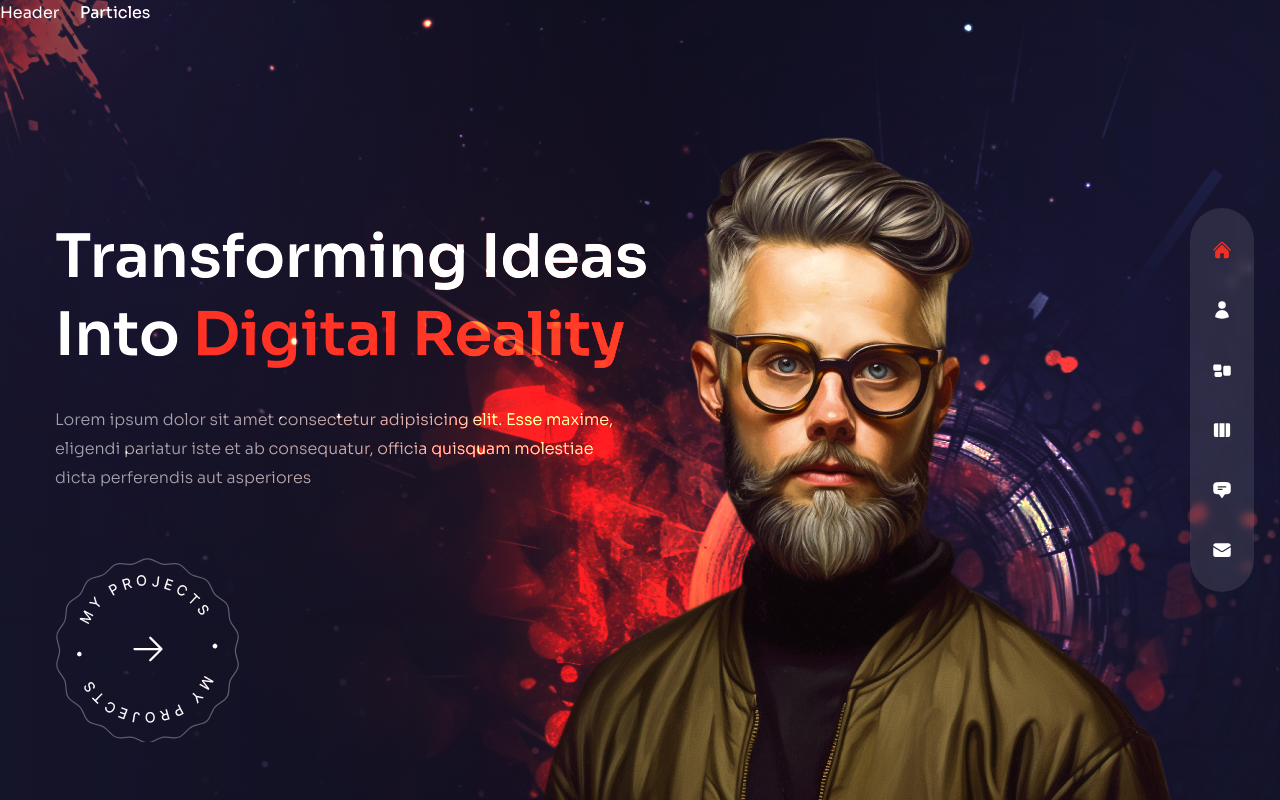
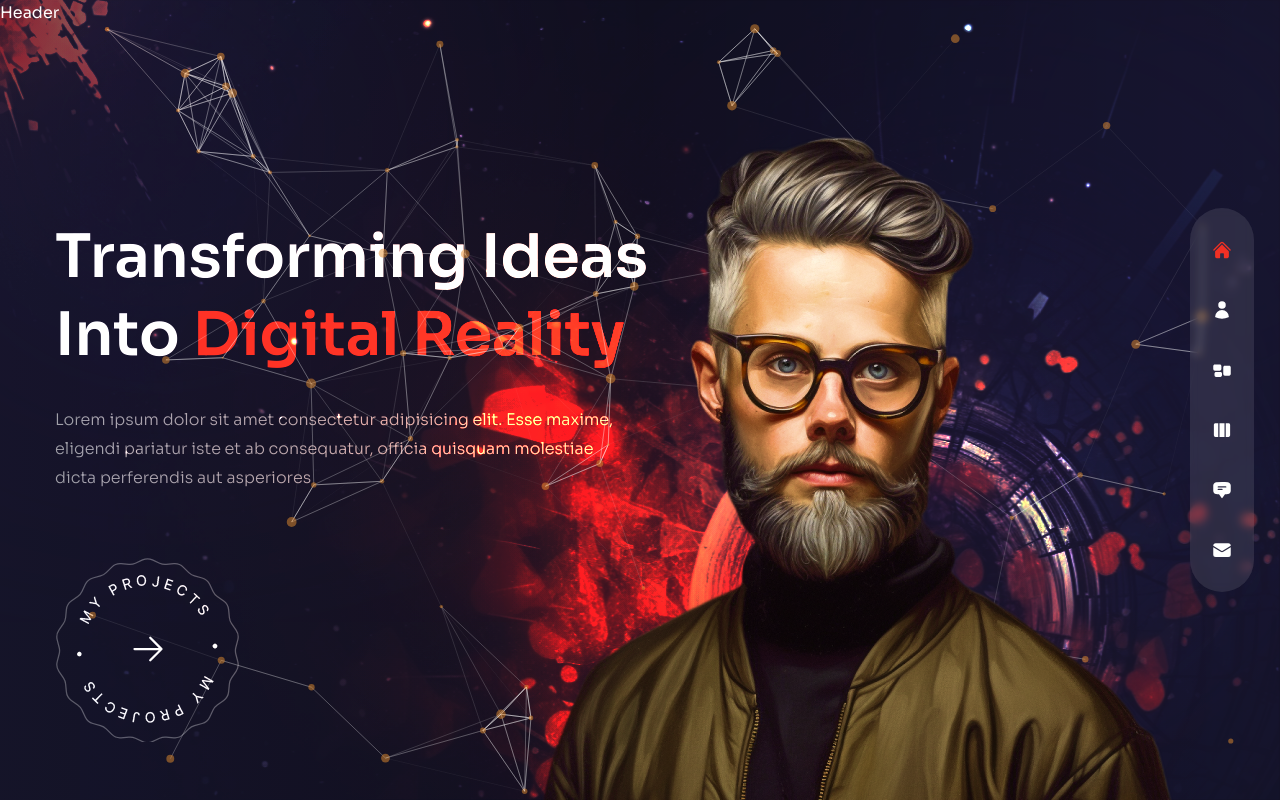
Before and after one commit to alierezayi/Portfolio, a Next.js app: page / in a window 1280 px wide. Built offline with nearby package versions, Linux system fonts and the light colour scheme.

Commit message:
Particles Container

```diff
--- a/app/(root)/page.tsx
+++ b/app/(root)/page.tsx
@@ -5,6 +5,7 @@
 import Avatar from "@/components/Avatar";
 
 import { fadeIn } from "@/lib/variants-utils";
+import ParticlesContainer from "@/components/ParticlesContainer";
 
 export default function Home() {
   return (
@@ -53,7 +54,9 @@
       <div className="w-[1200px] h-full absolute right-0 bottom-0">
         <div className="bg-none xl:bg-explosion xl:bg-cover xl:bg-right xl:bg-no-repeat w-full h-full absolute mix-blend-color-dodge translate-z-0" />
 
-        <div>Particles</div>
+        <div>
+          <ParticlesContainer />
+        </div>
 
         <motion.div
           variants={fadeIn("up", 0.5)}
@@ -61,7 +64,7 @@
           animate="show"
           transition={{
             duration: 1,
-            ease: "easeInOut"
+            ease: "easeInOut",
           }}
           exit="hidden"
           className="w-full h-full max-w-[737px] max-h-[678px] absolute -bottom-32 lg:bottom-0 lg:right-[6%]"
--- a/components/ParticlesContainer.tsx
+++ b/components/ParticlesContainer.tsx
@@ -1,8 +1,113 @@
+import { useCallback } from "react";
+import { Particles } from "react-tsparticles";
+import { loadFull } from "tsparticles";
 
 const ParticlesContainer = () => {
+  const particlesInit = useCallback(async (engine: any) => {
+    await loadFull(engine);
+  }, []);
+
+  const particlesLoaded = useCallback(async () => {}, []);
+
   return (
-    <div>ParticlesContainer</div>
-  )
-}
+    <Particles
+      className="w-full h-full absolute"
+      id="tsparticles"
+      init={particlesInit}
+      loaded={particlesLoaded}
+      options={{
+        fullScreen: {
+          enable: false,
+        },
 
-export default ParticlesContainer
+        background: {
+          color: {
+            value: "",
+          },
+        },
+
+        fpsLimit: 120,
+
+        interactivity: {
+          events: {
+            onClick: {
+              enable: false,
+              mode: "push",
+            },
+
+            onHover: {
+              enable: true,
+              mode: "repulse",
+            },
+
+            resize: true,
+          },
+
+          modes: {
+            push: {
+              quantity: 90,
+            },
+
+            repulse: {
+              distance: 200,
+              duration: 0.4,
+            },
+          },
+        },
+
+        particles: {
+          color: {
+            value: "#e68e2e",
+          },
+
+          links: {
+            value: "#f5d393",
+            distance: 150,
+            enable: true,
+            opacity: 0.5,
+            width: 1,
+          },
+
+          collisions: {
+            enable: true,
+          },
+
+          move: {
+            direction: "none",
+            enable: true,
+            outModes: {
+              default: "bounce",
+            },
+            random: false,
+            speed: 1,
+            straight: false,
+          },
+
+          number: {
+            density: {
+              enable: true,
+              area: 800,
+            },
+            value: 80,
+          },
+
+          opacity: {
+            value: 0.5,
+          },
+
+          shape: {
+            type: "circle",
+          },
+
+          size: {
+            value: { min: 1, max: 5 },
+          },
+        },
+
+        detectRetina: true,
+      }}
+    />
+  );
+};
+
+export default ParticlesContainer;
```
